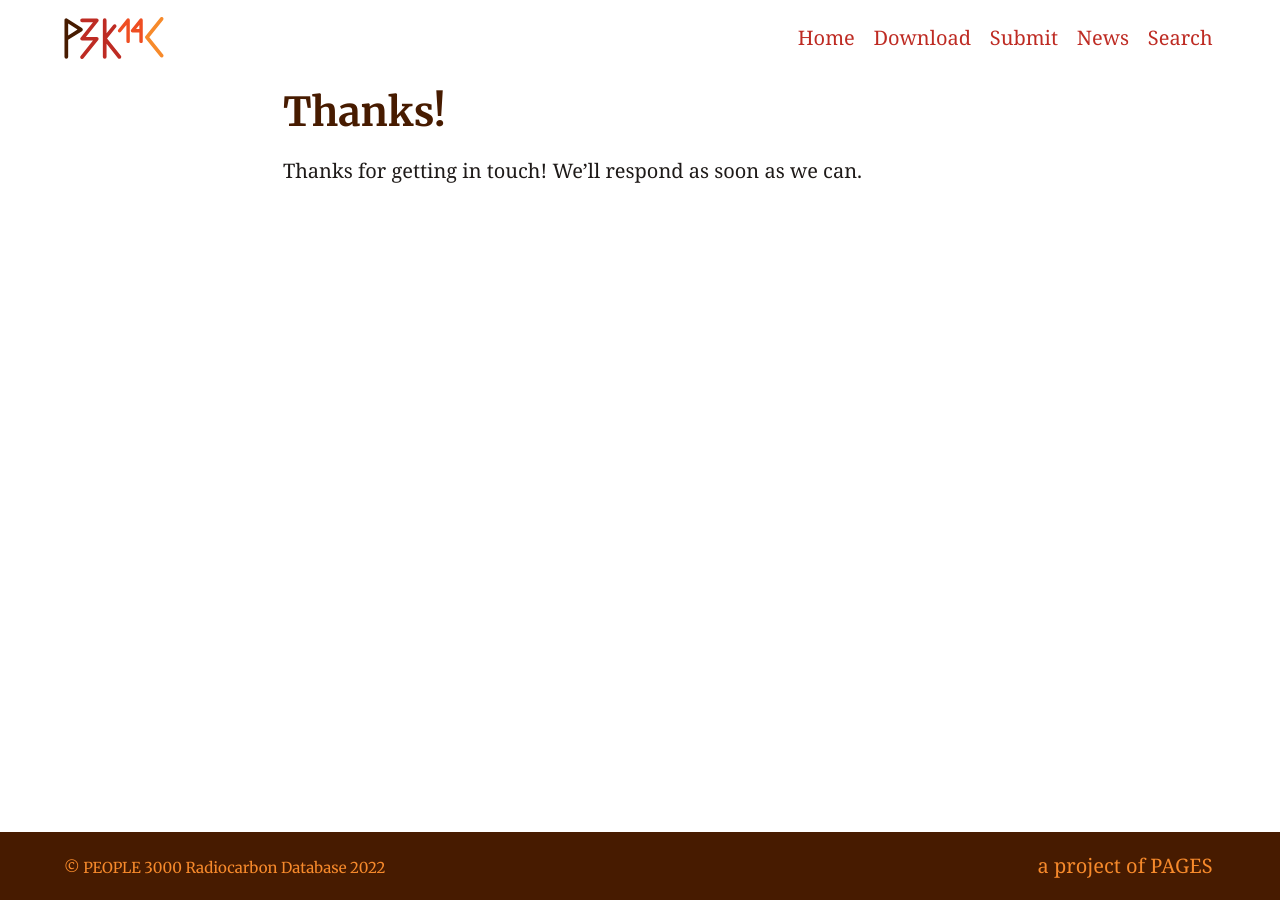
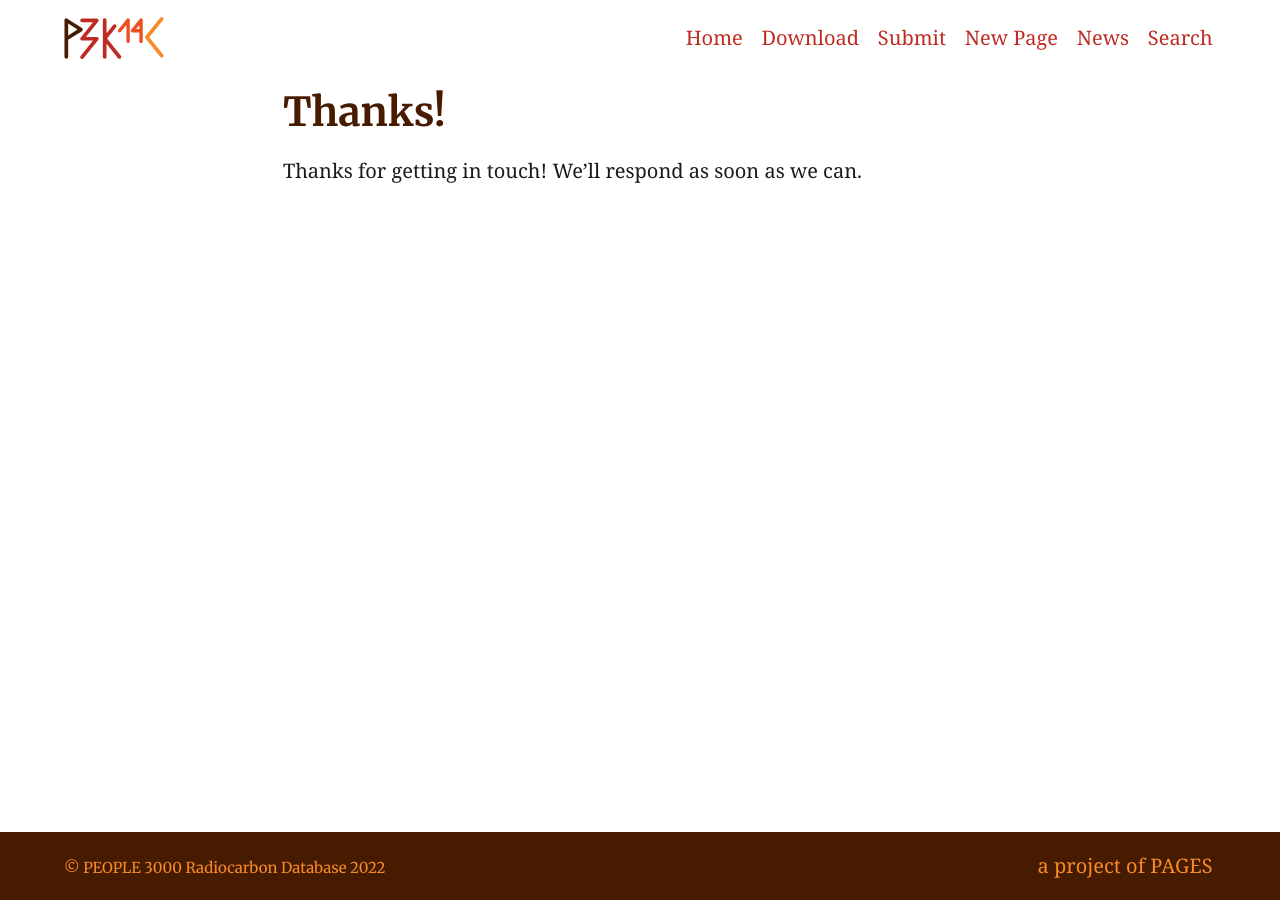
Before and after one commit to people3k/people3k.github.io, a Jekyll site: the page built from thanks.md, in a window 1280 px wide. Built offline with Jekyll 4.4.1, drawn with Linux system fonts in a browser that asks for light colours.

Commit message:
Update _config.yml

```diff
--- a/_config.yml
+++ b/_config.yml
@@ -163,6 +163,8 @@ navigation_header:
   url: /download/
 - title: Submit
   url: /submit/
+- title: New Page
+  url: /mynewpage/
 - title: News
   url: /news/
 - title: Search
```
